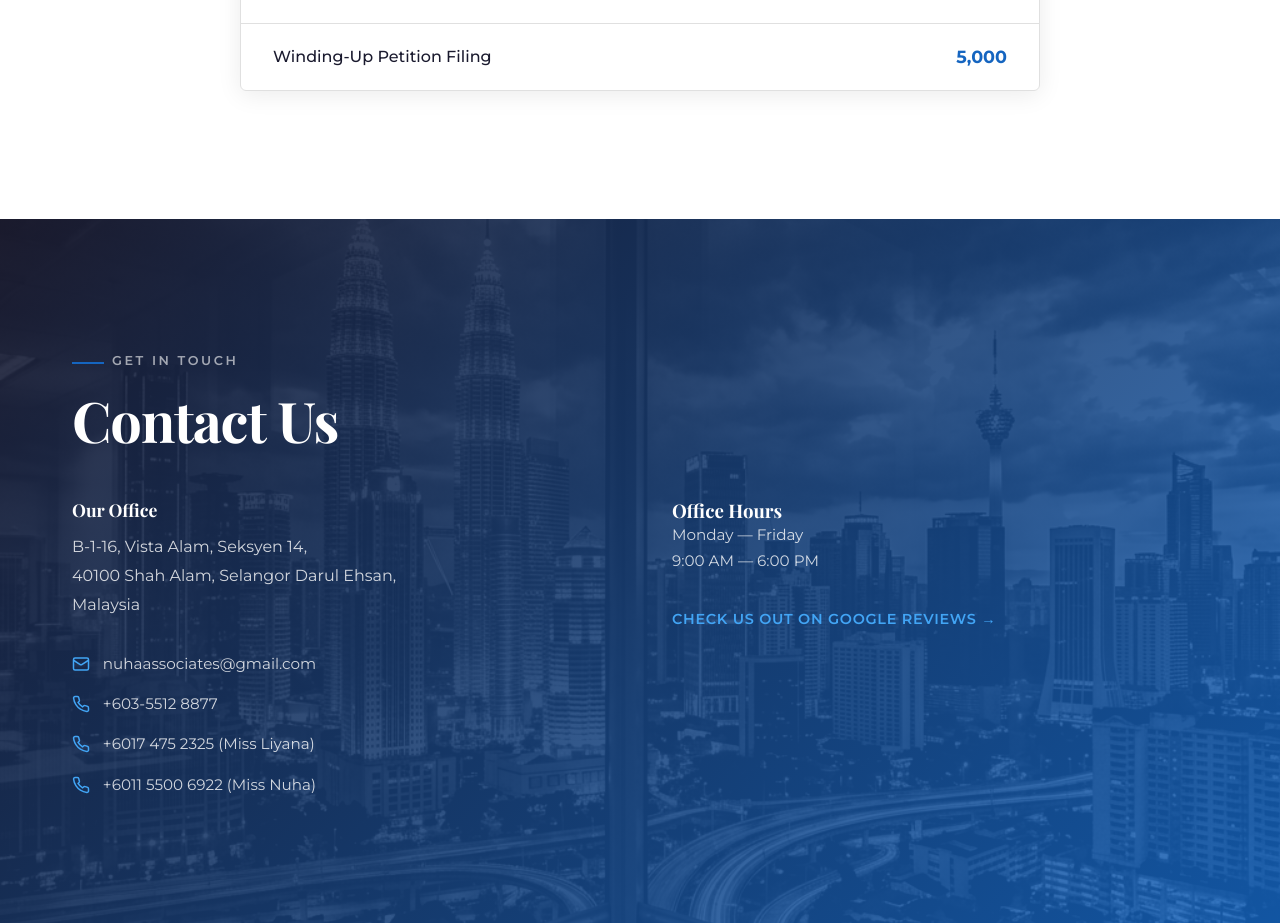
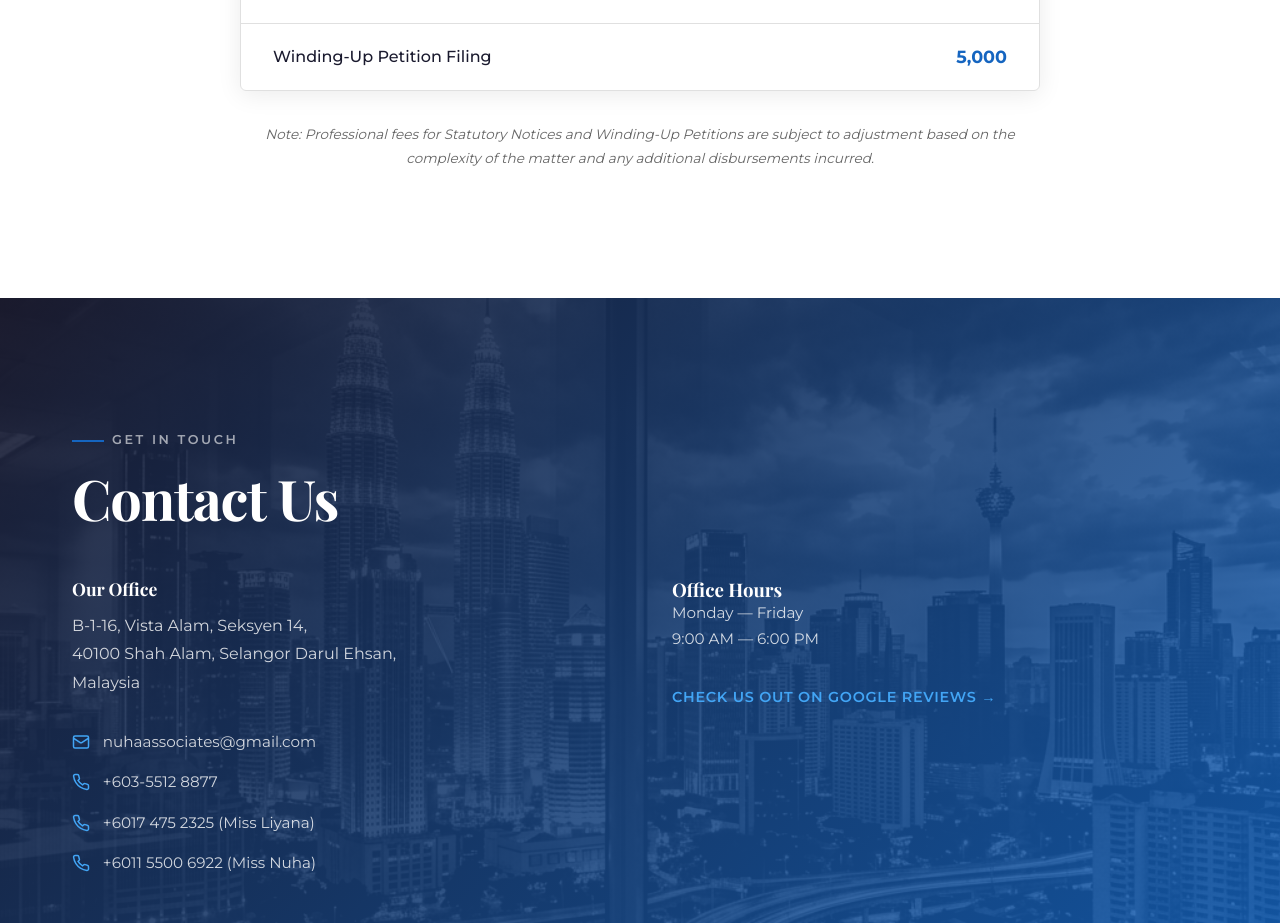
Before and after one commit to EtramaDiRaizel/nuhaassociatelaw, a Next.js app: page / in a window 1280 px wide. Shown: the part 9420-10343 px from the top of the page. Built offline with nearby package versions, Linux system fonts and the light colour scheme.

Commit message:
Add adjustment note to Firm Price List section

```diff
--- a/src/app/page.tsx
+++ b/src/app/page.tsx
@@ -688,6 +688,19 @@ export default function Home() {
             </div>
           </ScrollReveal>
         </div>
+        <ScrollReveal delay={300}>
+          <p style={{
+            fontSize: "0.85rem",
+            color: "#666",
+            marginTop: "2rem",
+            fontStyle: "italic",
+            textAlign: "center",
+            maxWidth: "800px",
+            margin: "2rem auto 0"
+          }}>
+            Note: Professional fees for Statutory Notices and Winding-Up Petitions are subject to adjustment based on the complexity of the matter and any additional disbursements incurred.
+          </p>
+        </ScrollReveal>
       </section>
 
       {/* ===== CONTACT ===== */}
```
